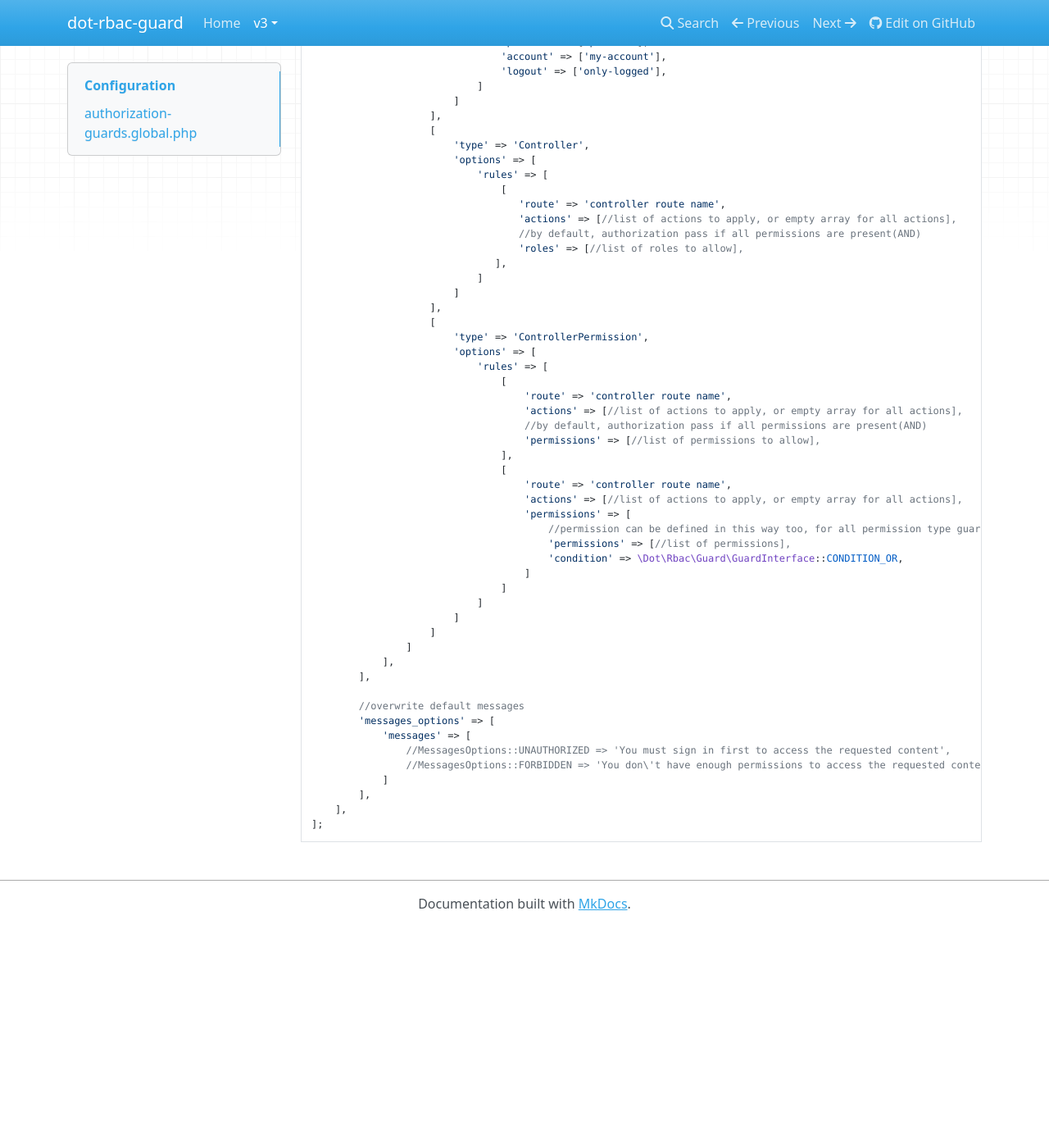
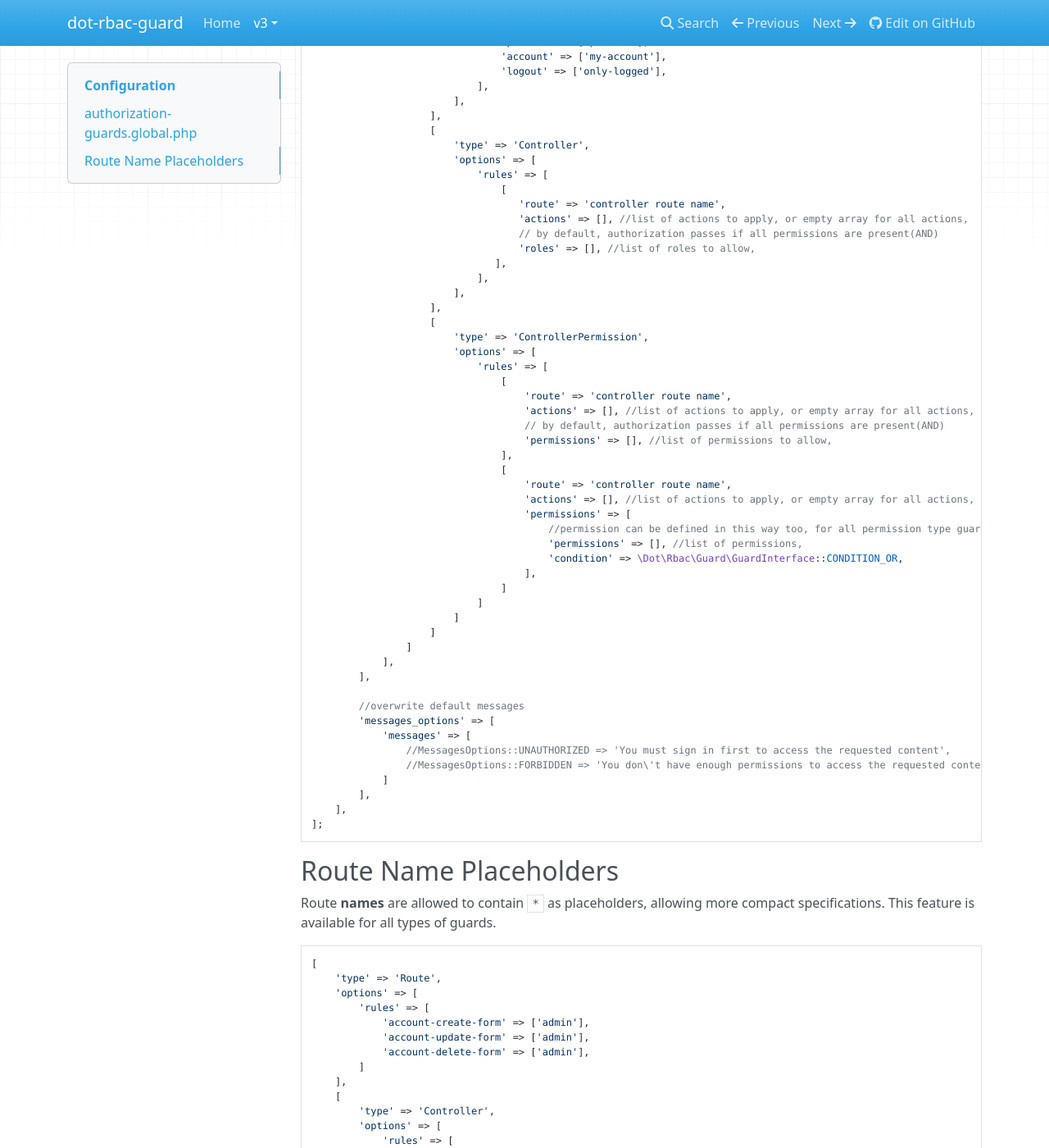
Before and after one commit to dotkernel/dot-rbac-guard, an MkDocs documentation site: the page built from docs/book/v3/configuration.md, in a window 1280 px wide and 1400 px high, scrolled down 1042 px. Shown: the whole window at 82% size. Built offline with MkDocs 1.6.1, drawn with Linux system fonts in a browser that asks for light colours; nearby versions of some CDN libraries; before the commit the page ends 2172 px from its top, so only the background shows below that; some of the changed text lies outside the part shown.

Commit message:
allow route name placeholders
Signed-off-by: Jurj-Bogdan <bogdanjurj11@gmail.com>

````diff
--- a/docs/book/v3/configuration.md
+++ b/docs/book/v3/configuration.md
@@ -2,7 +2,8 @@
 
 As with many Dotkernel modules, we focus on the configuration based approach of customizing the module for your needs.
 
-After installing, merge the module's `ConfigProvider` with your application's config to make sure required dependencies and default module configuration are registered. Create a configuration file for this module in your 'config/autoload' folder.
+After installing, merge the module's `ConfigProvider` with your application's config to make sure required dependencies and default module configuration are registered.
+Create a configuration file for this module in your 'config/autoload' folder.
 
 ## authorization-guards.global.php
 
@@ -41,8 +42,8 @@ return [
                                 'logout' => ['admin', 'user', 'viewer'],
                                 'account' => ['admin', 'user'],
                                 'home' => ['*'],
-                            ]
-                        ]
+                            ],
+                        ],
                     ],
                     [
                         'type' => 'RoutePermission',
@@ -51,8 +52,8 @@ return [
                                 'premium' => ['premium'],
                                 'account' => ['my-account'],
                                 'logout' => ['only-logged'],
-                            ]
-                        ]
+                            ],
+                        ],
                     ],
                     [
                         'type' => 'Controller',
@@ -60,12 +61,12 @@ return [
                             'rules' => [
                                 [
                                    'route' => 'controller route name',
-                                   'actions' => [//list of actions to apply, or empty array for all actions],
-                                   //by default, authorization pass if all permissions are present(AND)
-                                   'roles' => [//list of roles to allow],
+                                   'actions' => [], //list of actions to apply, or empty array for all actions,
+                                   // by default, authorization passes if all permissions are present(AND)
+                                   'roles' => [], //list of roles to allow,
                                ],
-                            ]
-                        ]
+                            ],
+                        ],
                     ],
                     [
                         'type' => 'ControllerPermission',
@@ -73,18 +74,18 @@ return [
                             'rules' => [
                                 [
                                     'route' => 'controller route name',
-                                    'actions' => [//list of actions to apply, or empty array for all actions],
-                                    //by default, authorization pass if all permissions are present(AND)
-                                    'permissions' => [//list of permissions to allow],
+                                    'actions' => [], //list of actions to apply, or empty array for all actions,
+                                    // by default, authorization passes if all permissions are present(AND)
+                                    'permissions' => [], //list of permissions to allow,
                                 ],
                                 [
                                     'route' => 'controller route name',
-                                    'actions' => [//list of actions to apply, or empty array for all actions],
+                                    'actions' => [], //list of actions to apply, or empty array for all actions,
                                     'permissions' => [
                                         //permission can be defined in this way too, for all permission type guards
-                                        'permissions' => [//list of permissions],
+                                        'permissions' => [], //list of permissions,
                                         'condition' => \Dot\Rbac\Guard\GuardInterface::CONDITION_OR,
-                                    ]
+                                    ],
                                 ]
                             ]
                         ]
@@ -103,3 +104,67 @@ return [
     ],
 ];
 ```
+
+## Route Name Placeholders
+
+Route **names** are allowed to contain `*` as placeholders, allowing more compact specifications.
+This feature is available for all types of guards.
+
+```php
+[
+    'type' => 'Route',
+    'options' => [
+        'rules' => [
+            'account-create-form' => ['admin'],
+            'account-update-form' => ['admin'],
+            'account-delete-form' => ['admin'],
+        ]
+    ],
+    [
+        'type' => 'Controller',
+        'options' => [
+            'rules' => [
+                [
+                   'route' => 'admin-create',
+                   'actions' => [],
+                   'roles' => ['admin'],
+               ],
+               [
+                   'route' => 'admin-edit',
+                   'actions' => [],
+                   'roles' => ['admin'],
+               ],
+               [
+                   'route' => 'admin-view',
+                   'actions' => [],
+                   'roles' => ['admin'],
+               ],
+            ]
+        ]
+    ],
+],
+
+
+// Can be written as:
+
+[
+    'type' => 'Route',
+    'options' => [
+        'rules' => [
+            'account-*-form' => ['admin'],
+        ]
+    ],
+        [
+        'type' => 'Controller',
+        'options' => [
+            'rules' => [
+                [
+                   'route' => 'admin-*',
+                   'actions' => [],
+                   'roles' => ['admin'],
+               ],
+            ]
+        ]
+    ],
+]
+```
````
Also changed, not shown: 4 other files.
